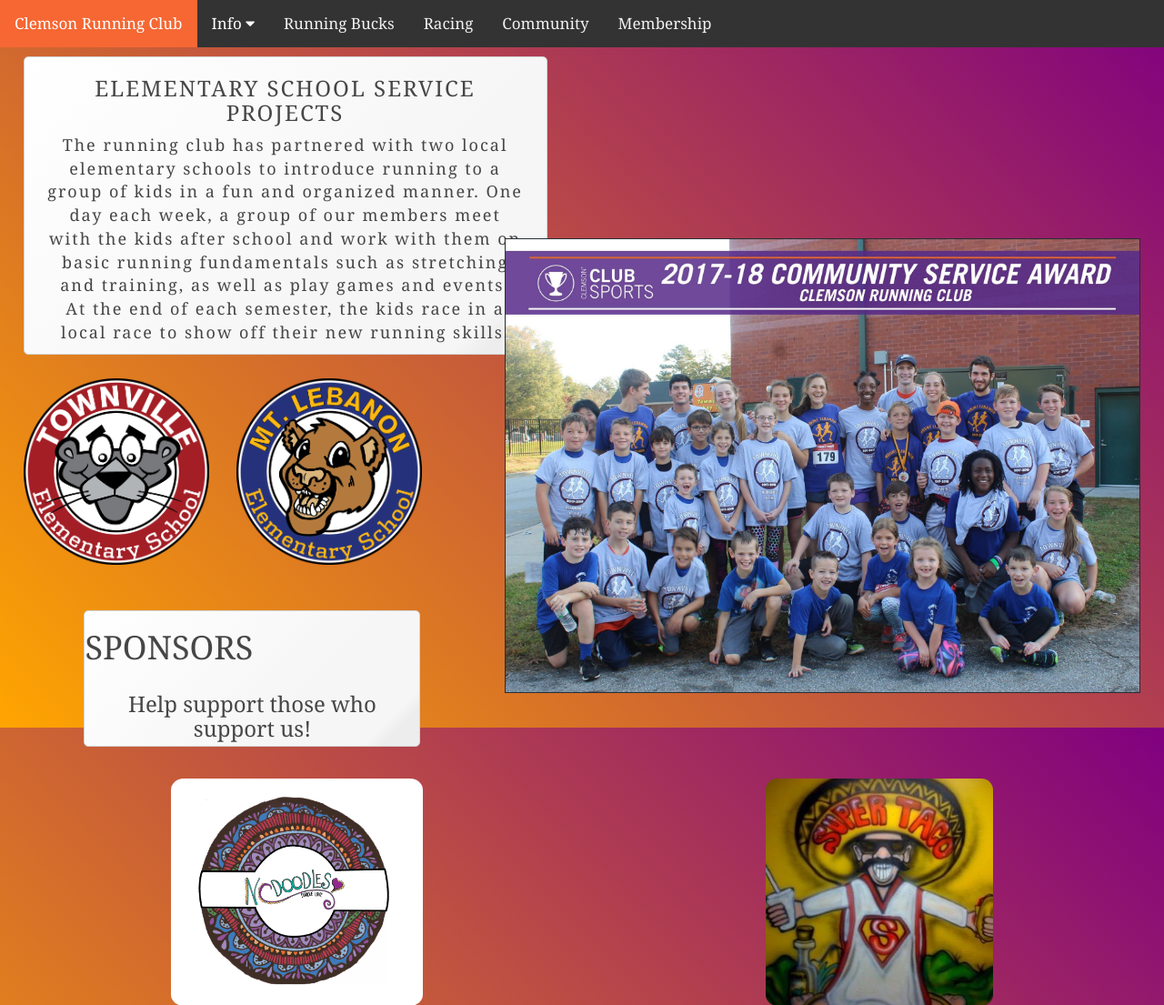
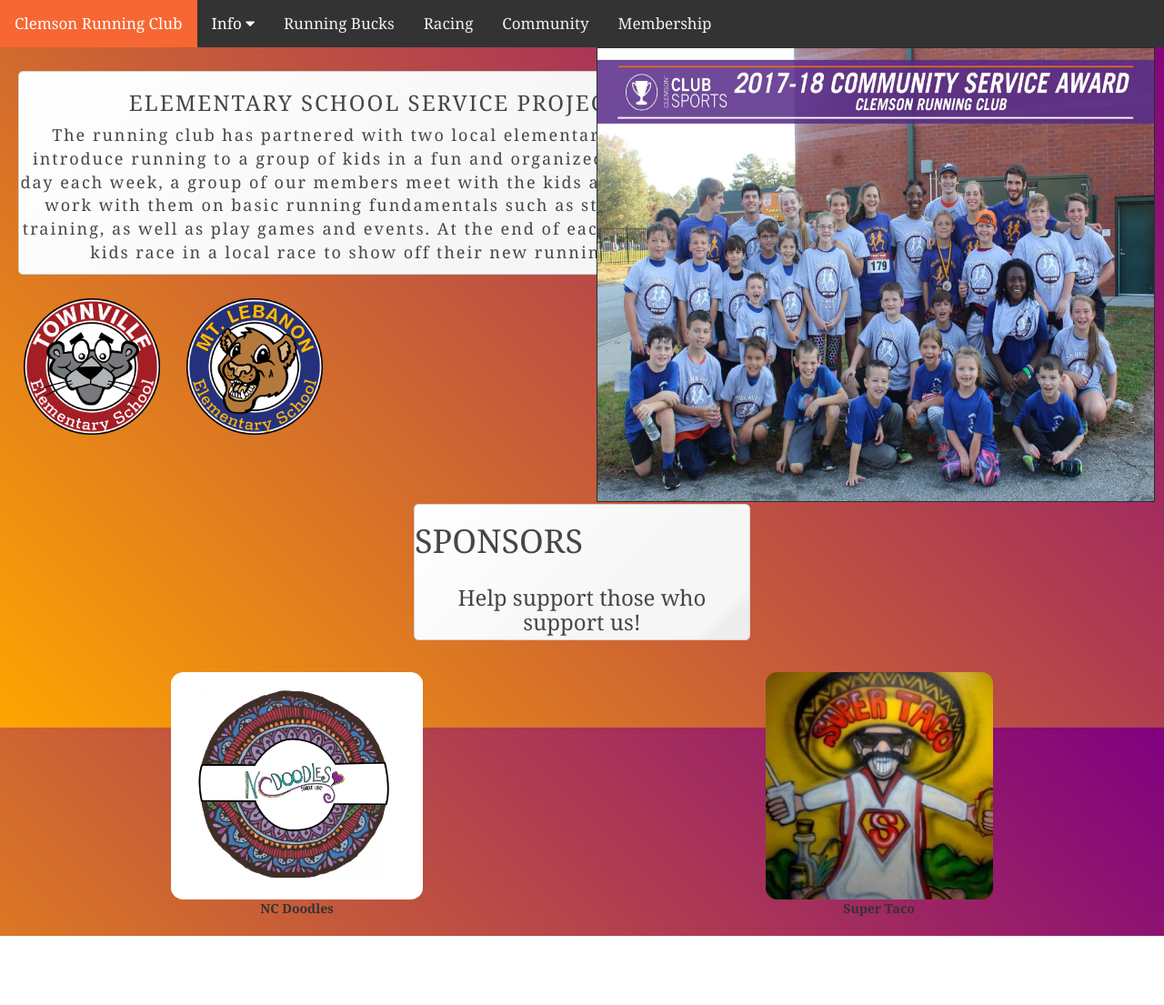
Before and after one commit to ClemsonRunningClub/ClemsonRunning, a Django app: page /community/ in a window 1280 px wide. Shown: the top 1105 px of the page at 91% size. After the commit the page ends 1029 px from the top, so only its background shows below. Run offline with Django 3.2, Linux system fonts and the light colour scheme; some libraries are stand-ins or nearby versions.

Commit message:
minor home updates

```diff
--- a/assets/style.css
+++ b/assets/style.css
@@ -408,12 +407,12 @@ body, html {
 .service-img {
   position: sticky;
   float: right;
-  min-width: 48%;
-  max-height: 500px;
+  min-height: 500px;
+  max-width: 48%;
   border: 1px #282E34 solid;
-  margin-top: -10%;
+  margin-top: -250px;
   margin-left: 0px;
-  margin-right: 2%;
+  margin-right: 10px;
 }
 
 .service-text h3 {
@@ -428,12 +427,11 @@ body, html {
 }
 
 .service-text {
-  width: 32%;
+  width: 800px;
   max-height: 450px;
-  min-width: 45%;
   margin-top: 10px;
-  margin-left: 2%;
-  padding: 1px 2%;
+  margin-left: 20px;
+  padding: 1px;
   border: 1px lightgrey solid;
   background: #ffffff; /* Old browsers */
   background: -moz-linear-gradient(-45deg, #ffffff 0%, #f6f6f6 65%, #f6f6f6 65%, #f6f6f6 88%, #ededed 92%); /* FF3.6-15 */
@@ -453,10 +451,10 @@ body, html {
 }
 
 
-@media screen and (max-width: 1200px) {
+@media screen and (max-width: 1536px) {
      /* start of medium tablet styles */
      .service-text {
-       width: 92%;
+       max-width: 92%;
        font-size: 14px;
        margin-top: 2%;
      }
@@ -464,6 +462,26 @@ body, html {
      .service-img {
        width: 96%;
        margin-top: 2%;
+     }
+
+     .svclogo {
+       width: 150px;
+       float: center;
+       margin-bottom: 2%;
+     }
+}
+
+@media screen and (max-width: 1602px) {
+     /* start of medium tablet styles */
+     .service-img {
+       position: sticky;
+       float: right;
+       width: auto;
+       height: 300px;
+       border: 1px #282E34 solid;
+       margin-top: -250px;
+       margin-left: 0px;
+       margin-right: 10px;
      }
 
      .svclogo {
--- a/pages/templates/index.html
+++ b/pages/templates/index.html
@@ -10,10 +10,8 @@
         <span class="border">RC</span>
       </div>
       <div class="timescaption">
-        <span class ="border">Practice Times</span>
-      </div>
-      <div class="timescontent">
-        <span class="border"> M-F 5PM @Cox Plaza</span>
+        <h1 class ="border">Practice Times</h1>
+        <p class="border"> M-F 5:30PM @Cox Plaza</p>
       </div>
       <img class="logo"src="static/logo.png"></>
       </div>
--- a/pages/templates/info/officer.html
+++ b/pages/templates/info/officer.html
@@ -13,7 +13,7 @@
       </div>
       <div style="margin: 0px;">
         <div class="officer">
-            <img src="../../static/sambo.jpg"/>
+            <img src="../../static/mike.jpg"/>
             <h1>Men's Captain</h1>
             <p>Michael Migliaccio</p>
             <p>Junior</p>
@@ -58,7 +58,7 @@
       </div>
       <div style="margin: 0px;">
         <div class="officer">
-            <img src="../../static/rob.jpg"/>
+            <img src="../../static/emma.jpeg"/>
             <h1>Social Chair</h1>
             <p>Emma Simon</p>
             <p>Sophomore</p>
```
Also changed, not shown: other parts of assets/style.css (+26 -27 lines), bucks/models.py (+6 -1 lines), assets/emma.jpeg (added), assets/mike.jpg.
